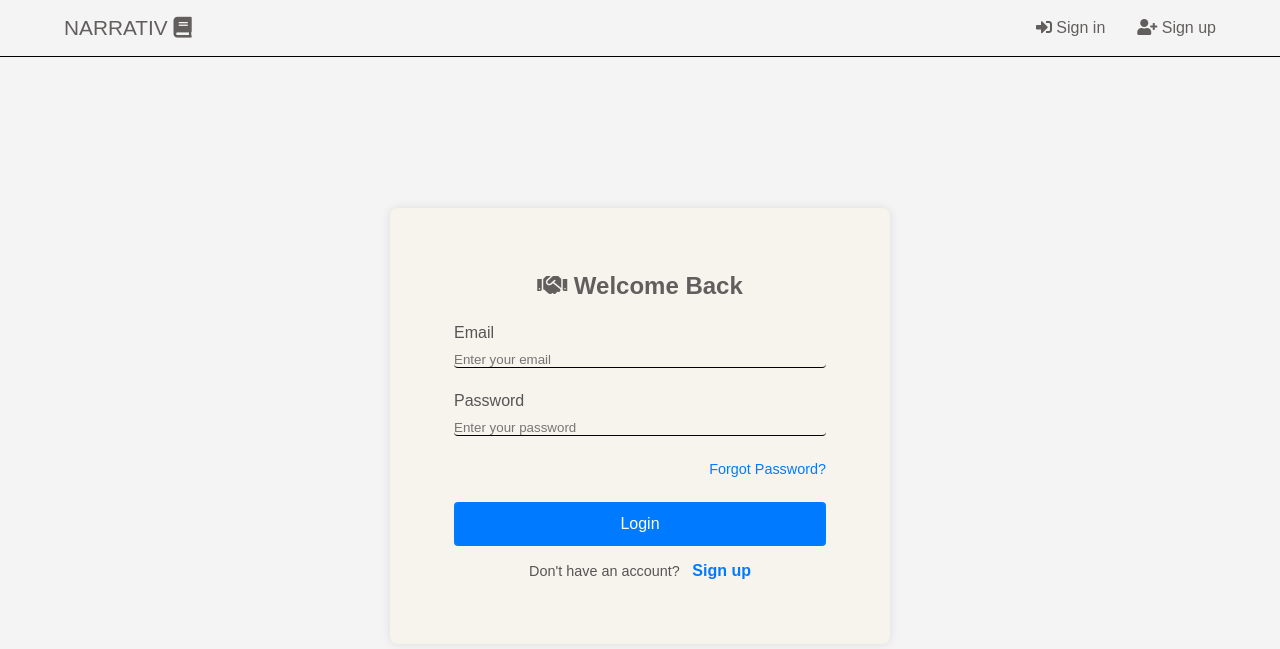
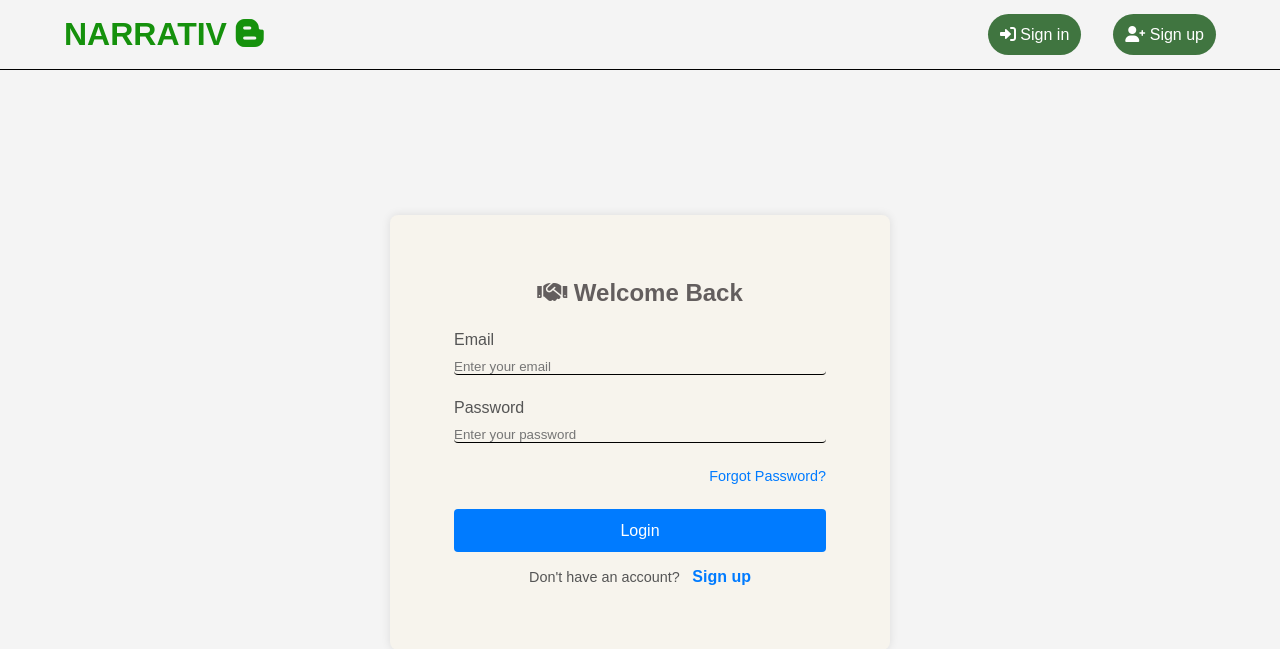
Before and after one commit to odeyemitobi/Narrativ, a Python web app: template flaskblog/templates/login.html in a window 1280 px wide. Shown: the top 649 px of the page. Run offline with Jinja, Linux system fonts and the light colour scheme; the template is opened without the code that fills it, so the values that code supplies are empty.

Commit message:
Changes made to some css styling

```diff
--- a/flaskblog/static/css/login.css
+++ b/flaskblog/static/css/login.css
@@ -86,11 +86,6 @@ body {
   margin: 0 auto;
 }
 
-.nav__left li a,
-.nav__right li a {
-  color: #635e5e;
-}
-
 .nav__left li {
   font-size: 1.3rem;
   color: #635e5e;
@@ -99,6 +94,21 @@ body {
 .nav__right {
   display: flex;
   gap: 2rem;
+}
+
+.menu-list a {
+  font-size: 2rem;
+  color: #15910C;
+  font-weight: 700;
+}
+
+.signin-style a{
+  font-size: 16px;
+  color: white;
+  font-weight: 500;
+  padding: 12px;
+  background: #407540;
+  border-radius: 30px;
 }
 
 section {
--- a/flaskblog/static/js/script.js
+++ b/flaskblog/static/js/script.js
@@ -24,8 +24,6 @@
 //         }
 //     });
 // }
-
-
 
 //  Delete post logic
 // function deletePost() {
@@ -58,17 +56,15 @@
 
 // }
 
-
-
 // // Function call
 // cance l FlashMessage();
 // deletePost();
 // cancelModal();
 
 // i wanna import signup.js
-import './signup.js'
-import './signin.js'
-import './home.js'
+import "./signup.js";
+import "./signin.js";
+import "./home.js";
 
 class Footer extends HTMLElement {
   connectedCallback() {
@@ -83,7 +79,7 @@ class Footer extends HTMLElement {
                         <a href="https://github.com/odeyemitobi/Narrativ" target="_blank" class="social-link" aria-label="GitHub">
                             <i class="fab fa-github"></i>
                         </a>
-                        <a href="https://www.linkedin.com/in/kelvin-o-282354293/" target="_blank" class="social-link" aria-label="LinkedIn">
+                        <a href="https://www.linkedin.com/in/oluwadamilola-owolabi/ target="_blank" class="social-link" aria-label="LinkedIn">
                             <i class="fab fa-linkedin"></i>
                         </a>
                     </div>
@@ -93,38 +89,25 @@ class Footer extends HTMLElement {
   }
 }
 
-
-
-
 // Define the new custom element
 customElements.define("custom-footer", Footer);
 
-
-
-const mobileMenu = document.querySelector('.mobile-handburger')
-const dropdown = document.querySelector('.user-action')
-
+const mobileMenu = document.querySelector(".mobile-handburger");
+const dropdown = document.querySelector(".user-action");
 
 if (mobileMenu) {
-
-    mobileMenu.addEventListener('click', () => {
-        console.log('just clicked')
-        dropdown.classList.toggle('hide-dropdown')
-    })
+  mobileMenu.addEventListener("click", () => {
+    console.log("just clicked");
+    dropdown.classList.toggle("hide-dropdown");
+  });
 }
 
+window.addEventListener("click", (e) => {
+  if (!e.target.classList.contains("fas"))
+    if (dropdown) dropdown.classList.add("hide-dropdown");
+});
 
-window.addEventListener('click', (e) => {
-    if (!e.target.classList.contains('fas'))
-        if (dropdown)
-            dropdown.classList.add('hide-dropdown')
-})
-
-
-
-window.addEventListener('scroll', () => {
-
-
-    if (window.scrollY > 10 && !dropdown.classList.contains('hide-dropown'))
-        dropdown.classList.add('hide-dropdown')
-})
+window.addEventListener("scroll", () => {
+  if (window.scrollY > 10 && !dropdown.classList.contains("hide-dropown"))
+    dropdown.classList.add("hide-dropdown");
+});
--- a/flaskblog/templates/login.html
+++ b/flaskblog/templates/login.html
@@ -10,31 +10,29 @@
 
     <link
       rel="stylesheet"
-      href="https://cdnjs.cloudflare.com/ajax/libs/font-awesome/5.15.4/css/all.min.css"
-      integrity="sha512-..."
-      crossorigin="anonymous"
+      href="https://cdnjs.cloudflare.com/ajax/libs/font-awesome/6.0.0-beta3/css/all.min.css"
     />
   </head>
   <body>
     <header class="header">
       <div class="nav">
         <div class="nav__left">
-          <ul>
+          <ul class="menu-list">
             <li>
               <a href="{{ url_for('main.index_page') }}">
-                NARRATIV <i class="fas fa-book"></i>
+                NARRATIV <i class="fa-brands fa-blogger-b"></i>
               </a>
             </li>
           </ul>
         </div>
 
         <div class="nav__right">
-          <li>
+          <li class="signin-style">
             <a href="{{ url_for('users.login_page') }}">
               <i class="fas fa-sign-in-alt"></i> Sign in
             </a>
           </li>
-          <li>
+          <li class="signin-style">
             <a href="{{ url_for('users.register_page') }}">
               <i class="fas fa-user-plus"></i> Sign up
             </a>
```
Also changed, not shown: flaskblog/static/css/home.css (+12 -1 lines), flaskblog/templates/home.html (+5 -5 lines), flaskblog/templates/register.html (+5 -7 lines). Lines whose indentation alone changed are shown as unchanged.
